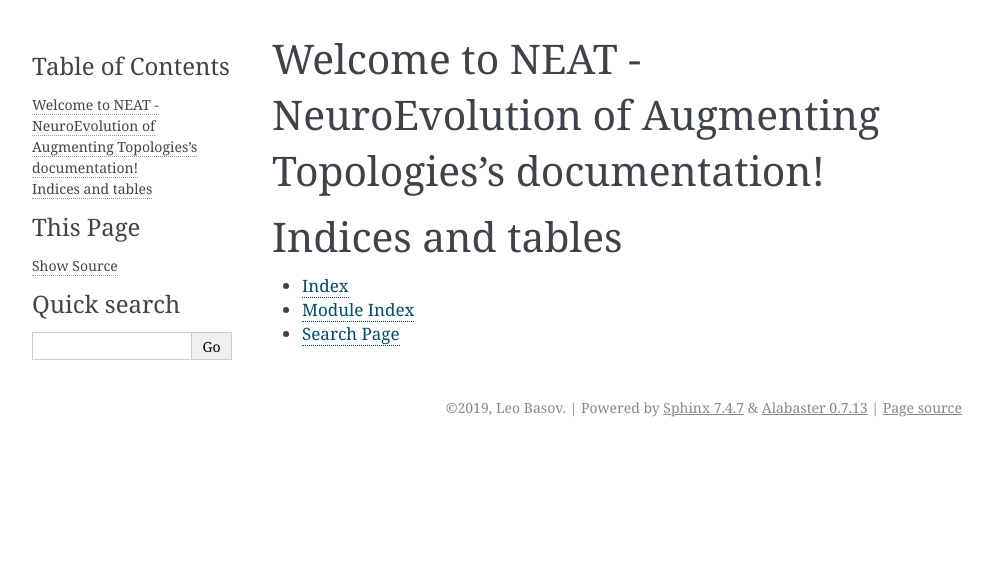
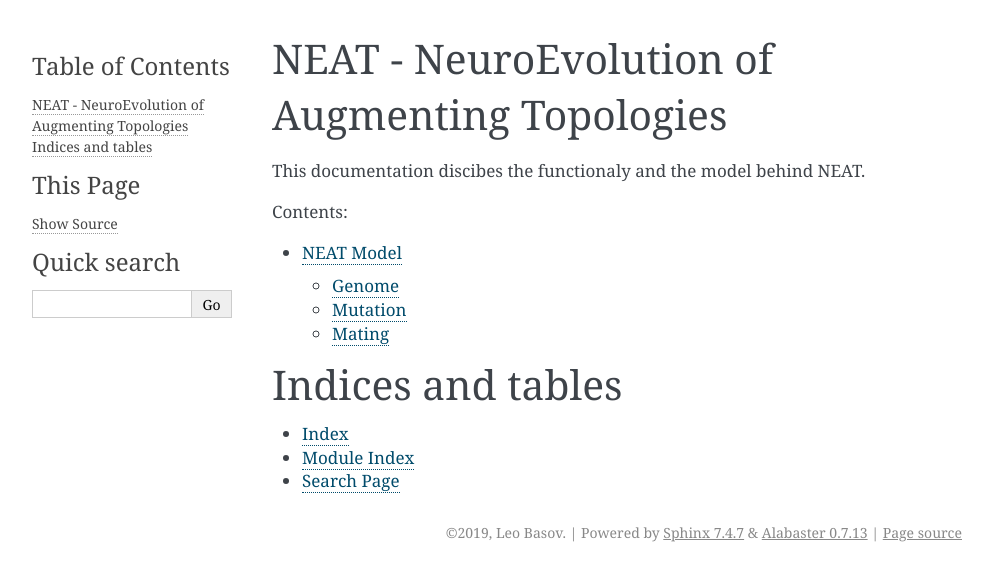
Before and after one commit to LeoBasov/neat-python, a Sphinx documentation site: the page built from doc/source/index.rst, in a window 1280 px wide. Shown: the top 581 px of the page, without its empty margins (148-1141 px from the left). Built offline with Sphinx 7.4.7, drawn with Linux system fonts in a browser that asks for light colours.

Commit message:
Added initial doc source.

```diff
--- a/doc/source/conf.py
+++ b/doc/source/conf.py
@@ -17,7 +17,7 @@
 
 # -- Project information -----------------------------------------------------
 
-project = 'NEAT - NeuroEvolution of Augmenting Topologies'
+project = 'NEAT'
 copyright = '2019, Leo Basov'
 author = 'Leo Basov'
 
@@ -27,7 +27,7 @@ author = 'Leo Basov'
 # Add any Sphinx extension module names here, as strings. They can be
 # extensions coming with Sphinx (named 'sphinx.ext.*') or your custom
 # ones.
-extensions = [
+extensions = ['sphinx.ext.autodoc'
 ]
 
 # Add any paths that contain templates here, relative to this directory.
--- a/doc/source/index.rst
+++ b/doc/source/index.rst
@@ -3,14 +3,15 @@
    You can adapt this file completely to your liking, but it should at least
    contain the root `toctree` directive.
 
-Welcome to NEAT - NeuroEvolution of Augmenting Topologies's documentation!
-==========================================================================
+NEAT - NeuroEvolution of Augmenting Topologies
+==============================================
+This documentation discibes the functionaly and the model behind NEAT.
 
 .. toctree::
    :maxdepth: 2
    :caption: Contents:
 
-
+   files/model
 
 Indices and tables
 ==================
```
Also changed, not shown: doc/source/files/model.rst (added, +25 -0 lines).
